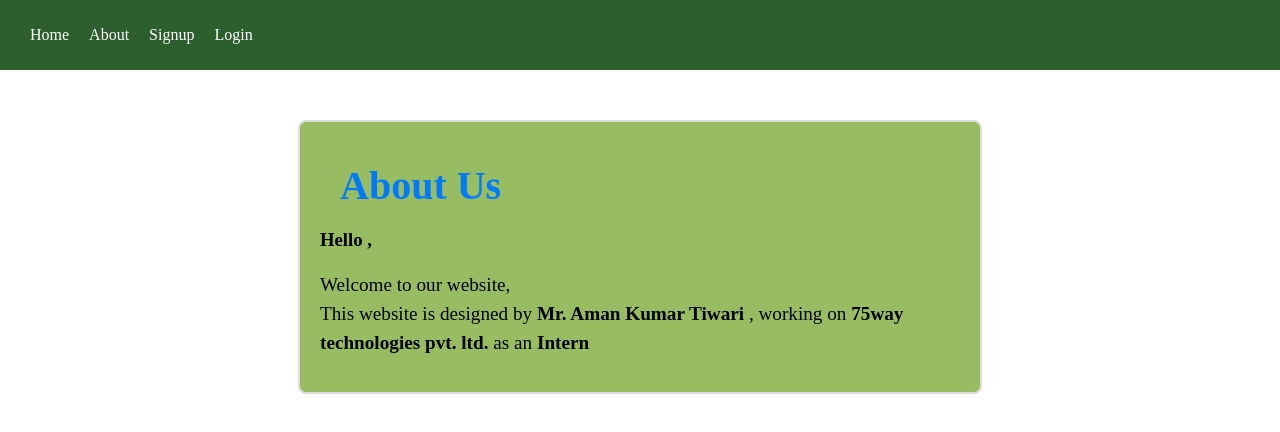
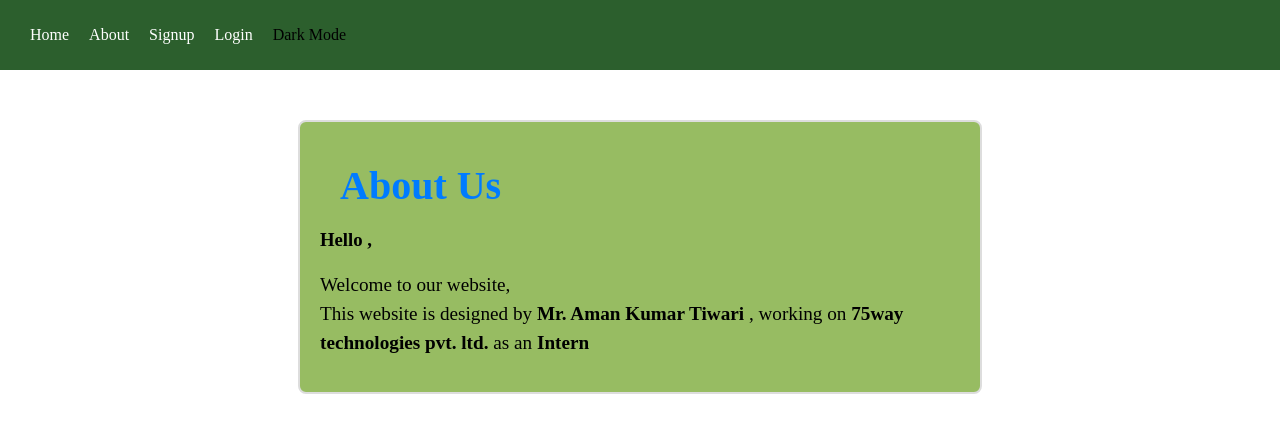
Before and after one commit to aman-75way/apni_website_, a React (Vite) app in the folder frontend/login-signup-authentication/: page /about in a window 1280 px wide. Shown: the top 432 px of the page. Built offline with nearby package versions, Linux system fonts and the light colour scheme.

Commit message:
applied toggle button features

```diff
--- a/frontend/login-signup-authentication/src/header/About/about.style.css
+++ b/frontend/login-signup-authentication/src/header/About/about.style.css
@@ -5,7 +5,7 @@
     padding: 20px;
     border: 2px solid #ddd;
     border-radius: 8px;
-    background-color: #97BC62;
+    background-color: var(--background-color);
   }
 
   .name-container{
--- a/frontend/login-signup-authentication/src/header/profile/Profile.style.css
+++ b/frontend/login-signup-authentication/src/header/profile/Profile.style.css
@@ -6,7 +6,7 @@
     /* background-color: aqua; */
     border: 2px solid blue;
     border-radius: 8px;
-    background-color: #97BC62;
+    background-color: var(--background-color);
 }
 .profile-component{
     margin-top: 20px;
--- a/frontend/login-signup-authentication/src/header/showProduct/showProduct.style.css
+++ b/frontend/login-signup-authentication/src/header/showProduct/showProduct.style.css
@@ -12,7 +12,7 @@
     border: 1px solid #ddd;
     padding: 20px;
     text-align: center;
-    background-color: #97BC62;
+    background-color: var(--background-color);
     border-radius: 30px;
   }
 
--- a/frontend/login-signup-authentication/src/navbar/Navbar.style.css
+++ b/frontend/login-signup-authentication/src/navbar/Navbar.style.css
@@ -5,6 +5,7 @@
     background-color: var(--header-color); /* Set your desired background color */
     height: 70px; /* Set your desired height */
     display: flex;
+    justify-content: space-between;
     align-items: center;
     width: auto;
     margin: 0;
@@ -33,3 +34,14 @@
     color: white;
     cursor: pointer;
   }
+
+
+  .navbar.dark-mode {
+    background-color: #333; /* Dark background color */
+    color: #fff; /* Light text color */
+  }
+
+  .toggle-btn {
+    cursor: pointer;
+    margin-left: auto;
+  }
--- a/frontend/login-signup-authentication/src/navbar/Navbar.tsx
+++ b/frontend/login-signup-authentication/src/navbar/Navbar.tsx
@@ -6,15 +6,31 @@ import './Navbar.style.css';
 const Navbar: React.FC = () => {
   const navigate =useNavigate()
   const[token,setToken]=useState<string | null>(null)
+
+
+  const [darkMode, setDarkMode] = useState<boolean>(false);
+
+  const toggleDarkMode = () => {
+    setDarkMode(!darkMode);
+  };
+
   const logout= ()=>{
     localStorage.removeItem('token');
     console.log("current Token is : ")
     navigate('/login')
   }
 
+  const rootStyles = document.documentElement.style;
+
+  useEffect(() => {
+    // Dynamically set CSS variables based on dark mode
+    rootStyles.setProperty('--background-color', darkMode ? '#9290C3' : '#97BC62');
+    rootStyles.setProperty('--header-color', darkMode ? '#535C91' : '#2C5F2D');
+  }, [darkMode]);
+
   const authToken = localStorage.getItem("token")
   return (
-    <nav className="navbar">
+    <nav className={`navbar ${darkMode ? 'dark-mode' : ''}`}>
       <ul>
         <li><Link to="/">Home</Link></li>
         <li><Link to="/about">About</Link></li>
@@ -33,6 +49,12 @@ const Navbar: React.FC = () => {
               <li><Link to="/login">Login</Link></li>
             </>
         }
+
+
+        <li className="toggle-btn" onClick={toggleDarkMode}>
+          {darkMode ? 'Light Mode' : 'Dark Mode'}
+        </li>
+
       </ul>
     </nav>
   );
```
